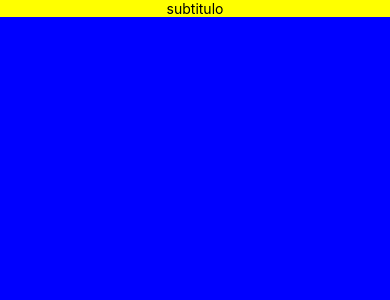
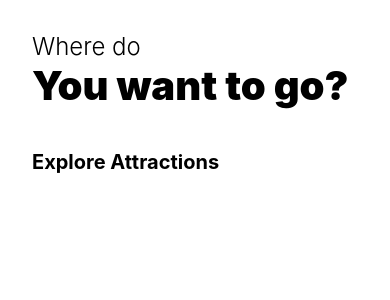
Before and after one commit to Ceci007/mobile-travelapp, a React Native app: screen / in a window 390 px wide. Shown: the top 300 px of the page. Built offline with nearby package versions, Linux system fonts and the light colour scheme.

Commit message:
Finished title header for HomeScreen

```diff
--- a/package.json
+++ b/package.json
@@ -10,8 +10,10 @@
     "test": "jest"
   },
   "dependencies": {
+    "@react-native-masked-view/masked-view": "^0.2.8",
     "react": "18.2.0",
     "react-native": "0.71.0",
+    "react-native-linear-gradient": "^2.6.2",
     "styled-components": "^5.3.6"
   },
   "devDependencies": {
--- /dev/null
+++ b/src/components/GradientText.js
@@ -0,0 +1,20 @@
+import React from 'react';
+import {Text} from 'react-native';
+import MaskedView from '@react-native-masked-view/masked-view';
+import LinearGradient from 'react-native-linear-gradient';
+import colors from '../utils/colors';
+
+const GradientText = props => {
+  return (
+    <MaskedView maskElement={<Text {...props} />}>
+      <LinearGradient
+        colors={[colors.primaryBlue, colors.primaryCeleste]}
+        start={{x: 0, y: 0}}
+        end={{x: 1, y: 1}}>
+        <Text {...props} style={[props.style, {opacity: 0}]} />
+      </LinearGradient>
+    </MaskedView>
+  );
+};
+
+export default GradientText;
--- a/src/components/Title.js
+++ b/src/components/Title.js
@@ -1,11 +1,15 @@
 import React from 'react';
-import {Text} from 'react-native';
 import styled from 'styled-components/native';
+import GradientText from './GradientText';
 
-const Title = () => {
+const Title = ({subtitle, title}) => {
   return (
     <Wrapper>
-      <Text>subtitulo</Text>
+      <Subtitle>{subtitle}</Subtitle>
+      <GradientText style={{fontSize: 40, fontWeight: 900}}>
+        {title}
+      </GradientText>
+      <Text>Explore Attractions</Text>
     </Wrapper>
   );
 };
@@ -14,7 +18,18 @@ export default Title;
 
 const Wrapper = styled.View`
   width: 100%;
-  background: yellow;
-  align-items: center;
+  align-items: flex-start;
   justify-content: center;
 `;
+
+const Subtitle = styled.Text`
+  font-size: 24px;
+  font-weight: 300;
+`;
+
+const Text = styled.Text`
+  font-size: 20px;
+  font-weight: 700;
+  margin-top: 40px;
+  margin-bottom: 34px;
+`;
--- a/src/screens/HomeScreen.js
+++ b/src/screens/HomeScreen.js
@@ -6,7 +6,9 @@ import Title from '../components/Title';
 const HomeScreen = () => {
   return (
     <Container>
-      <Title />
+      <Wrapper>
+        <Title subtitle="Where do" title="You want to go?" />
+      </Wrapper>
     </Container>
   );
 };
@@ -15,5 +17,8 @@ export default HomeScreen;
 
 const Container = styled.SafeAreaView`
   flex: 1;
-  background: blue;
 `;
+
+const Wrapper = styled.View`
+  padding: 32px 32px;
+`;
--- /dev/null
+++ b/src/utils/colors.js
@@ -0,0 +1,8 @@
+const colors = {
+  primaryPurple: '#9B59B6',
+  primaryBlue: '#045FFE',
+  primaryYellow: '#FFC300',
+  primaryCeleste: '#04FEEF',
+};
+
+export default colors;
```
Also changed, not shown: 3 other files (tests, documents, lock files or other folders).
